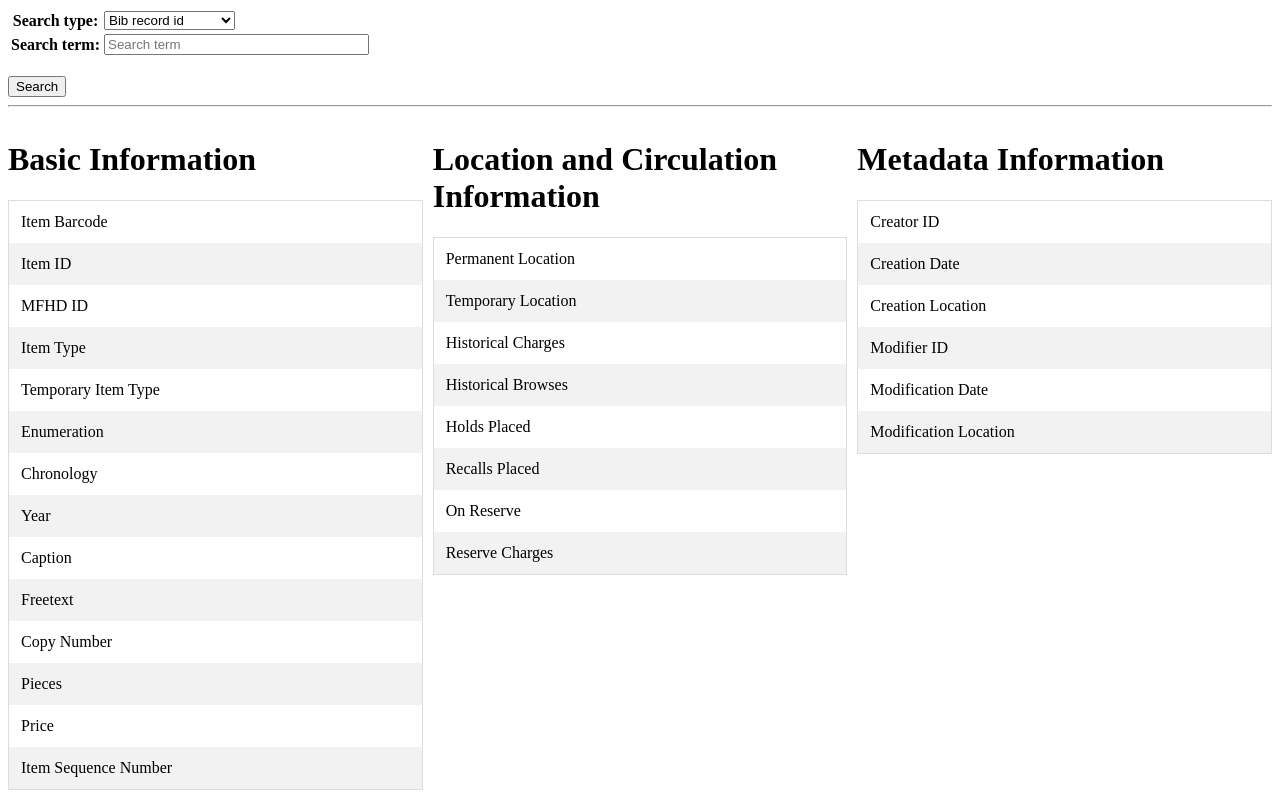
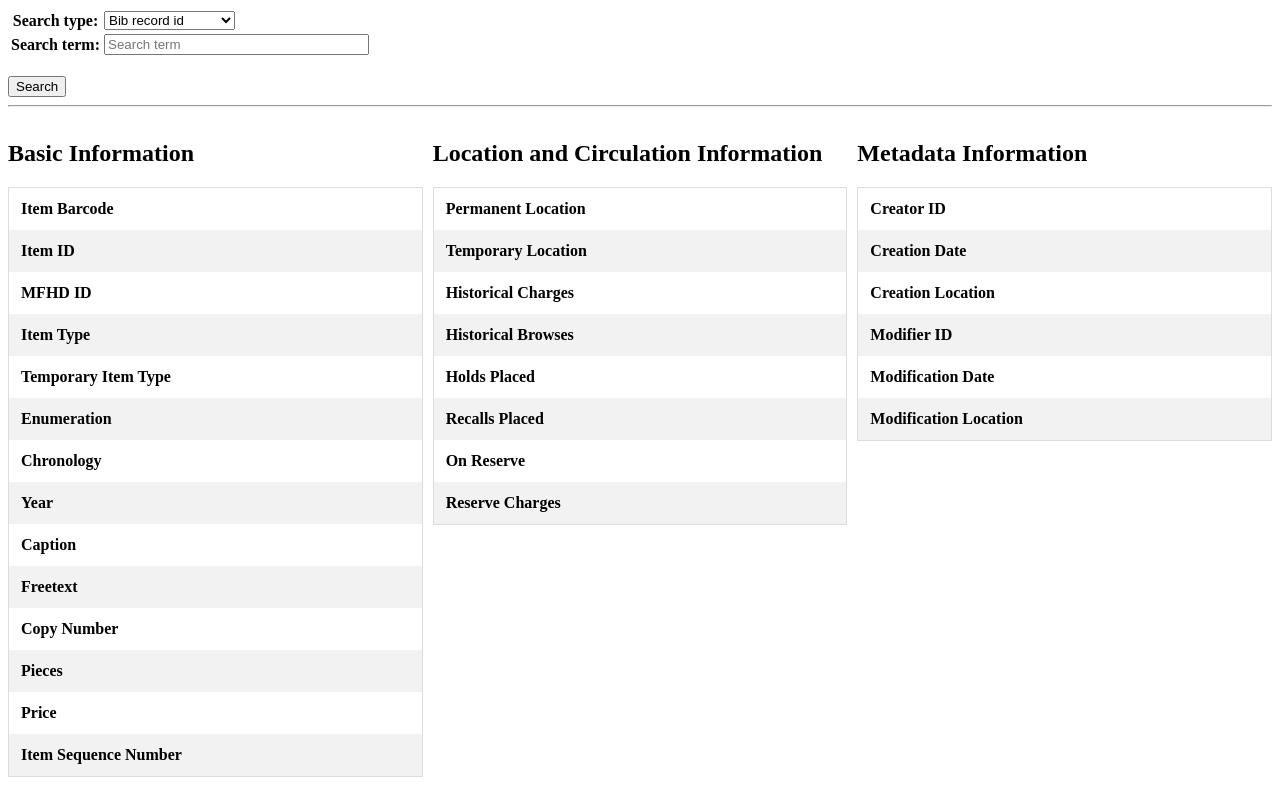
Before and after one commit to UCLALibrary/voyager-archive, a Django app: template voyager_archive/templates/voyager_archive/item_display.html in a window 1280 px wide. After the commit the page ends 777 px from the top, so only its background shows below. Run offline with Django 4.2, Linux system fonts and the light colour scheme; the template is opened without the code that fills it: values that come from a table or form of the project are taken from there, others are empty; parts of the project's set-up code (start-up, migrations or seed data) failed here and were passed over.

Commit message:
SYS-1030: Apply label CSS class to vendor and item templates (#16)
add label class to tables and change h1s to h2s

```diff
--- a/voyager_archive/templates/voyager_archive/item_display.html
+++ b/voyager_archive/templates/voyager_archive/item_display.html
@@ -9,134 +9,134 @@
     <br>
     <button type="submit">Search</button>
 </form>
-<hr/>
+<hr>
 
 
 <div class="row">
     <div class="column">
-        <h1>Basic Information</h1>
+        <h2>Basic Information</h2>
         <table class="data-display">
             <tr>
-                <td>Item Barcode</td>
+                <td class="label">Item Barcode</td>
                 <td>{{ item.item_barcode }}</td>
             </tr>
             <tr>
-                <td>Item ID</td>
+                <td class="label">Item ID</td>
                 <td>{{ item.item_id }}</td>
             </tr>
             <tr>
-                <td>MFHD ID</td>
+                <td class="label">MFHD ID</td>
                 <td>{{ item.mfhd_id }}</td>
             </tr>
             <tr>
-                <td>Item Type</td>
+                <td class="label">Item Type</td>
                 <td>{{ item.item_type }}</td>
             </tr>
             <tr>
-                <td>Temporary Item Type</td>
+                <td class="label">Temporary Item Type</td>
                 <td>{{ item.temp_item_type }}</td>
             </tr>
             <tr>
-                <td>Enumeration</td>
+                <td class="label">Enumeration</td>
                 <td>{{ item.item_enum }}</td>
             </tr>
             <tr>
-                <td>Chronology</td>
+                <td class="label">Chronology</td>
                 <td>{{ item.chron }}</td>
             </tr>
             <tr>
-                <td>Year</td>
+                <td class="label">Year</td>
                 <td>{{ item.year }}</td>
             </tr>
             <tr>
-                <td>Caption</td>
+                <td class="label">Caption</td>
                 <td>{{ item.caption }}</td>
             </tr>
             <tr>
-                <td>Freetext</td>
+                <td class="label">Freetext</td>
                 <td>{{ item.freetext }}</td>
             </tr>
             <tr>
-                <td>Copy Number</td>
+                <td class="label">Copy Number</td>
                 <td>{{ item.copy_number }}</td>
             </tr>
             <tr>
-                <td>Pieces</td>
+                <td class="label">Pieces</td>
                 <td>{{ item.pieces }}</td>
             </tr>
             <tr>
-                <td>Price</td>
+                <td class="label">Price</td>
                 <td>{{ item.price }}</td>
             </tr>
             <tr>
-                <td>Item Sequence Number</td>
+                <td class="label">Item Sequence Number</td>
                 <td>{{ item.item_sequence_number }}</td>
             </tr>
 
         </table>
     </div>
     <div class="column">
-        <h1>Location and Circulation Information</h1>
+        <h2>Location and Circulation Information</h2>
         <table class="data-display">
             <tr>
-                <td>Permanent Location</td>
+                <td class="label">Permanent Location</td>
                 <td>{{ item.perm_location }}</td>
             </tr>
             <tr>
-                <td>Temporary Location</td>
+                <td class="label">Temporary Location</td>
                 <td>{{ item.temp_location }}</td>
             </tr>
             <tr>
-                <td>Historical Charges</td>
+                <td class="label">Historical Charges</td>
                 <td>{{ item.historical_charges }}</td>
             </tr>
             <tr>
-                <td>Historical Browses</td>
+                <td class="label">Historical Browses</td>
                 <td>{{ item.historical_browses }}</td>
             </tr>
             <tr>
-                <td>Holds Placed</td>
+                <td class="label">Holds Placed</td>
                 <td>{{ item.holds_placed }}</td>
             </tr>
             <tr>
-                <td>Recalls Placed</td>
+                <td class="label">Recalls Placed</td>
                 <td>{{ item.recalls_placed }}</td>
             </tr>
             <tr>
-                <td>On Reserve</td>
+                <td class="label">On Reserve</td>
                 <td>{{ item.on_reserve }}</td>
             </tr>
             <tr>
-                <td>Reserve Charges</td>
+                <td class="label">Reserve Charges</td>
                 <td>{{ item.reserve_charges }}</td>
             </tr>
         </table>
     </div>
     <div class="column">
-        <h1>Metadata Information</h1>
+        <h2>Metadata Information</h2>
         <table class="data-display">
             <tr>
-                <td>Creator ID</td>
+                <td class="label">Creator ID</td>
                 <td>{{ item.create_operator_id }}</td>
             </tr>
             <tr>
-                <td>Creation Date</td>
+                <td class="label">Creation Date</td>
                 <td>{{ item.create_date }}</td>
             </tr>
             <tr>
-                <td>Creation Location</td>
+                <td class="label">Creation Location</td>
                 <td>{{ item.create_location }}</td>
             </tr>
             <tr>
-                <td>Modifier ID</td>
+                <td class="label">Modifier ID</td>
                 <td>{{ item.modify_operator_id }}</td>
             </tr>
             <tr>
-                <td>Modification Date</td>
+                <td class="label">Modification Date</td>
                 <td>{{ item.modify_date }}</td>
             </tr>
             <tr>
-                <td>Modification Location</td>
+                <td class="label">Modification Location</td>
                 <td>{{ item.modify_location }}</td>
             </tr>
         </table>
```
Also changed, not shown: voyager_archive/templates/voyager_archive/vendor_display.html (+24 -24 lines).
